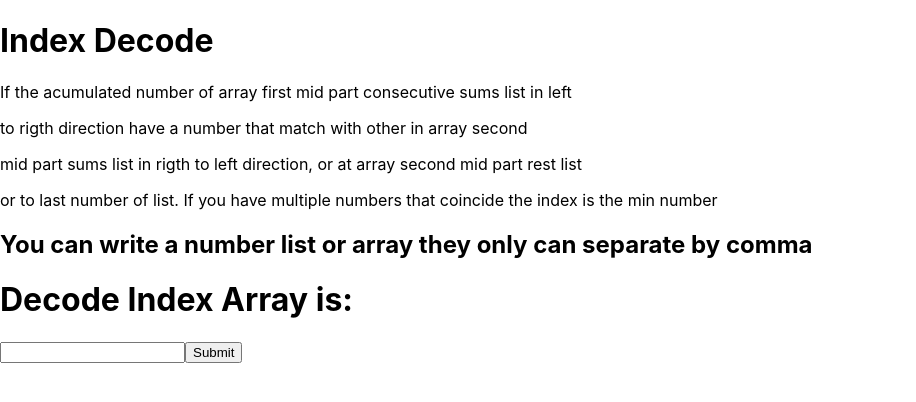
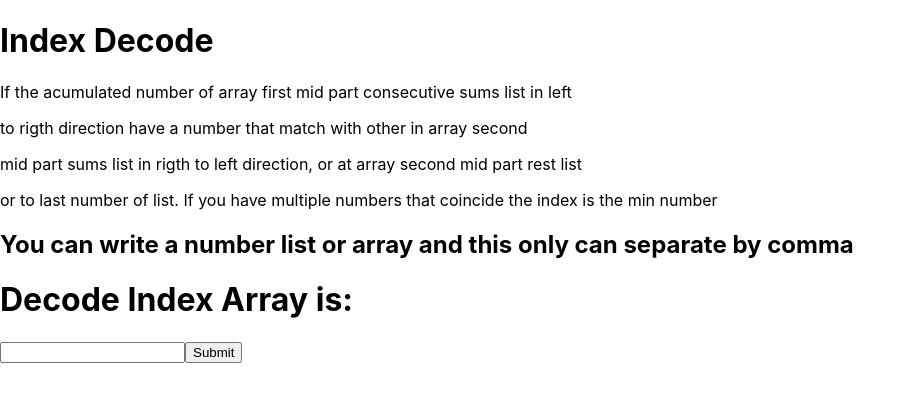
Before and after one commit to AMIRANDA9112/wikitest, a React (Create React App) app in the folder frontend/: page / in a window 1280 px wide. Shown: the top 402 px of the page, without its empty margins (0-916 px from the left). Built offline with nearby package versions, Linux system fonts and the light colour scheme.

Commit message:
redactions corrections

```diff
--- a/frontend/src/Component/Decode/index.js
+++ b/frontend/src/Component/Decode/index.js
@@ -54,7 +54,7 @@ export default class Decode extends Component {
 
 
               <h2>You can write a number list or array
-                  they only can separate by comma</h2>
+                  and this only can separate by comma</h2>
 
             <h1>Decode Index Array is: {indice.data}</h1>
             <input
```
